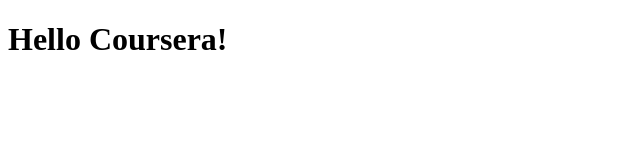
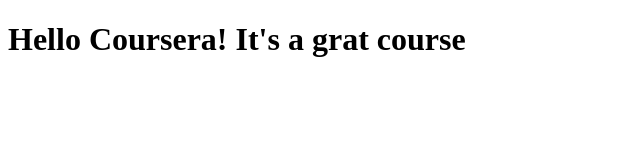
Before and after one commit to studylink/coursera-test, a plain HTML site: page site/index.html in a window 1280 px wide. Shown: the whole page, without its empty margins (0-640 px from the left). Drawn offline with Linux system fonts and the light colour scheme.

Commit message:
Small Addition to our page content

```diff
--- a/site/index.html
+++ b/site/index.html
@@ -4,6 +4,6 @@
 	<title>Hello Coursera!</title>
 </head>
 <body>
-<h1> Hello Coursera!</h1>
+<h1> Hello Coursera! It's a grat course</h1>
 </body>
 </html>
```
